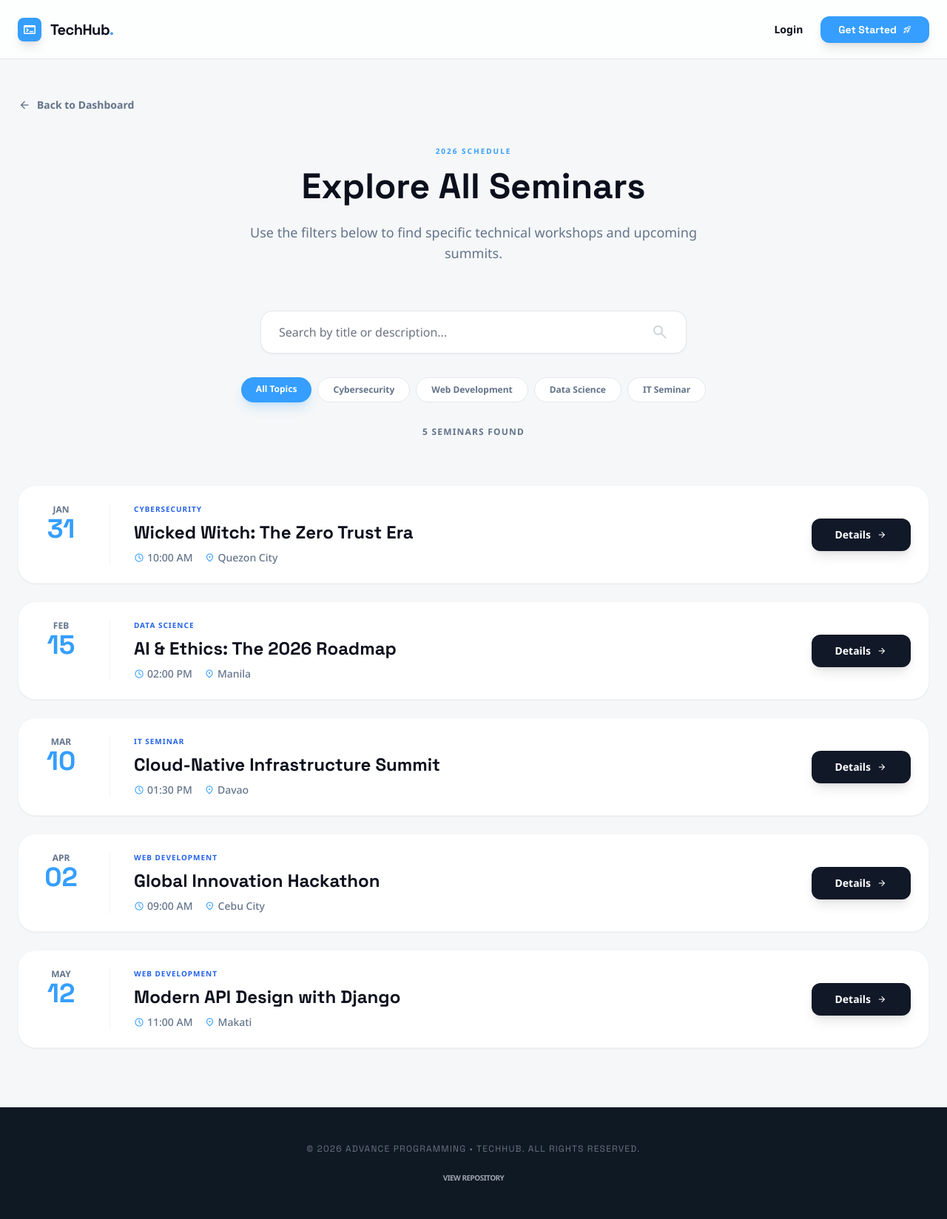
After one commit to qkgalias/events_management, a Django app: page /schedule/ in a window 1280 px wide. The commit adds this page. Shown: the whole page at 74% size. Run offline with Django 4.2, Linux system fonts and the light colour scheme; data comes from the database, SQL or seed files in the repository; some libraries are stand-ins or nearby versions.

Commit message:
feat: implement contextual navigation and persistent UI state management
Comprehensive update to enhance user experience through smart navigation and layout stability.

```diff
--- /dev/null
+++ b/events/templates/events/full_schedule.html
@@ -0,0 +1,208 @@
+{% load static %}
+<!DOCTYPE html>
+<html class="light scroll-smooth" lang="en">
+<head>
+    <meta charset="utf-8"/>
+    <meta content="width=device-width, initial-scale=1.0" name="viewport"/>
+    <title>Full Schedule - TechHub</title>
+
+    <link rel="preconnect" href="https://fonts.googleapis.com"/>
+    <link rel="preconnect" href="https://fonts.gstatic.com" crossorigin/>
+    <link href="https://fonts.googleapis.com/css2?family=Space+Grotesk:wght@300;400;500;600;700;900&family=Noto+Sans:wght@400;500;600;700&display=swap" rel="stylesheet"/>
+    <link href="https://fonts.googleapis.com/css2?family=Material+Symbols+Outlined:wght,FILL@100..700,0..1&display=swap" rel="stylesheet"/>
+
+    <script src="https://cdn.tailwindcss.com?plugins=forms,container-queries"></script>
+    <script>
+        tailwind.config = {
+            theme: {
+                extend: {
+                    colors: {
+                        primary: "#359EFF",
+                        "background-dark": "#0f1923",
+                        "text-main": "#0c101d",
+                        "text-muted": "#64748b"
+                    },
+                    fontFamily: { display: "Space Grotesk", body: ["Noto Sans", "sans-serif"] }
+                }
+            }
+        };
+    </script>
+    <link rel="stylesheet" href="{% static 'events/css/cstmr_dashb.css' %}">
+</head>
+
+<body class="bg-[#f5f7f8] antialiased font-body min-h-screen flex flex-col">
+
+    <nav id="main-nav" class="fixed top-0 w-full z-50 bg-white/80 backdrop-blur-md border-b border-gray-200 h-20 flex items-center transition-all duration-500">
+        <div class="max-w-7xl mx-auto px-6 w-full flex justify-between items-center">
+            <div class="flex items-center gap-3">
+                <div class="w-8 h-8 bg-primary rounded-lg flex items-center justify-center text-white shadow-lg">
+                    <span class="material-symbols-outlined text-xl">terminal</span>
+                </div>
+                <h1 class="font-display font-bold text-xl tracking-tight text-text-main">TechHub<span class="text-primary">.</span></h1>
+            </div>
+
+            <div class="flex items-center gap-6">
+                {% if user.is_authenticated %}
+                    <div class="hidden md:flex flex-col items-end">
+                        <span class="text-[10px] uppercase tracking-widest text-text-muted font-bold">Authenticated</span>
+                        <a href="{% url 'profile_dashboard' %}" class="text-sm font-bold text-text-main hover:text-primary transition-colors underline decoration-primary/30 underline-offset-4 decoration-2">
+                            {{ user.username }}
+                        </a>
+                    </div>
+                    <form action="{% url 'logout' %}" method="post" class="flex items-center">
+                        {% csrf_token %}
+                        <button type="submit" class="flex items-center gap-1 text-red-500 font-bold text-sm hover:text-red-700 transition-colors">
+                            <span class="material-symbols-outlined text-sm">logout</span> Logout
+                        </button>
+                    </form>
+                {% else %}
+                    <a href="{% url 'login' %}" class="text-sm font-bold text-text-main hover:text-primary transition-colors">Login</a>
+                    <a href="{% url 'signup' %}" class="px-6 py-2 bg-primary text-white rounded-xl font-display font-bold text-sm shadow-lg hover:scale-105 transition-all inline-flex items-center gap-2">
+                        Get Started <span class="material-symbols-outlined text-xs">rocket_launch</span>
+                    </a>
+                {% endif %}
+            </div>
+        </div>
+    </nav>
+
+    <main class="max-w-7xl mx-auto px-6 pt-32 pb-20 flex-grow w-full">
+
+        <div class="mb-10">
+            <a href="{% url 'customer_dashboard' %}"
+               class="group inline-flex items-center gap-2 text-sm font-bold text-text-muted hover:text-primary transition-colors">
+                <span class="material-symbols-outlined text-lg group-hover:-translate-x-1 transition-transform">arrow_back</span>
+                Back to Dashboard
+            </a>
+        </div>
+
+        <header class="mb-16 text-center max-w-2xl mx-auto">
+            <span class="text-primary font-bold text-[10px] tracking-[0.2em] uppercase mb-4 block">2026 Schedule</span>
+            <h1 class="font-display font-black text-5xl text-text-main mb-6">Explore All Seminars</h1>
+            <p class="text-text-muted text-lg">Use the filters below to find specific technical workshops and upcoming summits.</p>
+        </header>
+
+        <section class="mb-16 space-y-8">
+            <div class="max-w-xl mx-auto">
+                <form id="search-form" method="GET" action="{% url 'full_schedule' %}" class="relative flex items-center">
+                    <input type="text"
+                           name="search"
+                           id="search-input"
+                           value="{{ search_query }}"
+                           placeholder="Search by title or description..."
+                           oninput="this.form.submit()"
+                           class="w-full px-6 py-4 rounded-2xl border border-gray-200 focus:ring-2 focus:ring-primary focus:border-transparent outline-none transition-all shadow-sm pr-16"
+                           {% if search_query %} autofocus {% endif %}>
+                    <span class="material-symbols-outlined absolute right-6 text-gray-300">search</span>
+                </form>
+
+                {% if search_query or selected_category %}
+                <div class="flex justify-center mt-4">
+                    <a href="{% url 'full_schedule' %}"
+                       onclick="localStorage.setItem('forceFocus', 'true')"
+                       class="flex items-center gap-1 text-xs font-bold text-red-500 hover:text-red-700 transition-colors">
+                        <span class="material-symbols-outlined text-sm">close</span> Clear All Filters
+                    </a>
+                </div>
+                {% endif %}
+            </div>
+
+            <div class="flex flex-wrap justify-center gap-2">
+                <a href="{% url 'full_schedule' %}"
+                   class="px-5 py-2 rounded-full text-xs font-bold transition-all {% if not selected_category %}bg-primary text-white shadow-lg shadow-primary/20{% else %}bg-white border border-gray-200 text-text-muted hover:border-primary hover:text-primary{% endif %}">
+                    All Topics
+                </a>
+                {% for cat in categories %}
+                <a href="{% url 'full_schedule' %}?category={{ cat }}{% if search_query %}&search={{ search_query }}{% endif %}"
+                   class="px-5 py-2 rounded-full text-xs font-bold transition-all {% if selected_category == cat %}bg-primary text-white shadow-lg shadow-primary/20{% else %}bg-white border border-gray-200 text-text-muted hover:border-primary hover:text-primary{% endif %}">
+                    {{ cat }}
+                </a>
+                {% endfor %}
+            </div>
+
+            <div class="text-center text-xs font-bold text-text-muted uppercase tracking-widest">
+                {{ events.count }} seminar{{ events.count|pluralize }} found
+            </div>
+        </section>
+
+        <div class="space-y-6">
+            {% for event in events %}
+            <article class="relative flex flex-col md:flex-row bg-white rounded-3xl p-6 border border-gray-100 shadow-sm group transition-all hover:-translate-y-1 hover:shadow-xl hover:shadow-primary/5 cursor-pointer">
+
+                {% if user.is_authenticated and event.id in registered_event_ids %}
+                <div class="absolute top-0 left-0 w-1.5 h-full bg-green-500 rounded-l-3xl"></div>
+                {% endif %}
+
+                <div class="flex-shrink-0 flex md:flex-col items-center justify-center md:justify-start min-w-[100px] border-b md:border-b-0 md:border-r border-gray-100 pb-4 md:pb-0 md:pr-8 mb-4 md:mb-0 gap-2 md:gap-0">
+                    <div class="text-xs font-bold text-text-muted uppercase">{{ event.date|date:"M" }}</div>
+                    <div class="text-4xl font-black text-primary font-display leading-none">{{ event.date|date:"d" }}</div>
+                </div>
+
+                <div class="flex-1 md:px-8 text-center md:text-left">
+                    <div class="flex flex-wrap justify-center md:justify-start items-center gap-3 mb-2">
+                        <span class="text-blue-600 font-bold text-[10px] uppercase tracking-widest">{{ event.category }}</span>
+                        {% if user.is_authenticated and event.id in registered_event_ids %}
+                            <span class="flex items-center gap-1 text-green-600 text-[10px] font-bold uppercase tracking-wider">
+                                <span class="material-symbols-outlined text-[14px]">verified</span> Enrolled
+                            </span>
+                        {% endif %}
+                    </div>
+                    <h3 class="font-display font-bold text-2xl text-text-main mb-2 group-hover:text-primary transition-colors">{{ event.title|capfirst }}</h3>
+                    <div class="flex flex-wrap justify-center md:justify-start gap-4 text-sm text-text-muted">
+                        <span class="flex items-center gap-1 font-medium"><span class="material-symbols-outlined text-sm text-primary">schedule</span> {{ event.time|time:"h:i A" }}</span>
+                        <span class="flex items-center gap-1 font-medium"><span class="material-symbols-outlined text-sm text-primary">location_on</span> {{ event.location }}</span>
+                    </div>
+                </div>
+
+                <div class="flex-shrink-0 flex items-center justify-center mt-6 md:mt-0">
+                    <a href="{% url 'event_detail' event.id %}" class="px-8 py-3 bg-gray-900 text-white rounded-xl font-bold text-sm hover:bg-primary transition-all shadow-lg flex items-center gap-2">
+                        Details <span class="material-symbols-outlined text-sm">arrow_forward</span>
+                    </a>
+                </div>
+            </article>
+            {% empty %}
+            <div class="text-center py-40 bg-white rounded-3xl border-2 border-dashed border-gray-200">
+                <span class="material-symbols-outlined text-6xl text-gray-200 mb-4">search_off</span>
+                <p class="text-text-muted font-medium">No seminars match your search or filters.</p>
+                <a href="{% url 'full_schedule' %}" onclick="localStorage.setItem('forceFocus', 'true')" class="text-primary font-bold hover:underline mt-2 inline-block">Reset filters</a>
+            </div>
+            {% endfor %}
+        </div>
+    </main>
+
+    <footer class="bg-background-dark text-white py-12 mt-auto">
+        <div class="max-w-7xl mx-auto px-6 flex flex-col items-center gap-6">
+            <p class="text-gray-500 text-xs tracking-widest uppercase font-display text-center">
+                © 2026 Advance Programming • TechHub. All rights reserved.
+            </p>
+            <a href="https://github.com/qkgalias/events_management" target="_blank" class="flex items-center gap-2 text-gray-400 hover:text-white transition-colors">
+                <span class="text-[10px] font-bold tracking-tighter uppercase">View Repository</span>
+            </a>
+        </div>
+    </footer>
+
+    <script>
+        const searchInput = document.getElementById('search-input');
+
+        if (searchInput) {
+            searchInput.addEventListener('input', () => {
+                sessionStorage.setItem('searchActive', 'true');
+            });
+        }
+
+        window.onload = () => {
+            const isSearchActive = sessionStorage.getItem('searchActive');
+            const forceFocus = localStorage.getItem('forceFocus');
+
+            if (isSearchActive === 'true' || forceFocus === 'true') {
+                if (searchInput) {
+                    searchInput.focus();
+                    const val = searchInput.value;
+                    searchInput.setSelectionRange(val.length, val.length);
+                }
+                sessionStorage.removeItem('searchActive');
+                localStorage.removeItem('forceFocus');
+            }
+        };
+    </script>
+</body>
+</html>
--- a/events/urls.py
+++ b/events/urls.py
@@ -4,6 +4,7 @@ from . import views
 urlpatterns = [
     path('', views.customer_dashboard, name='customer_dashboard'), # Public Homepage
     path('dashboard/redirect/', views.dashboard_redirect, name='dashboard_redirect'), # Logic Controller for post-login
+    path('schedule/', views.full_schedule, name='full_schedule'), # Full Schedule View
     path('event/<int:event_id>/', views.event_detail, name='event_detail'), # Event Details
     path('join/<int:event_id>/', views.join_event, name='join_event'), # Registration (login required)
     path('profile/', views.profile_dashboard, name='profile_dashboard'), # User Profile Dashboard
--- a/events/views.py
+++ b/events/views.py
@@ -11,8 +11,10 @@ def dashboard_redirect(request):
 
 def customer_dashboard(request):
     """The public landing page showing all seminars."""
+    # Reset origin tracking when on the main landing page
+    request.session['detail_origin'] = 'dashboard'
+
     events = Event.objects.all()
-    # Create a list of event IDs the user is registered for
     registered_event_ids = []
     if request.user.is_authenticated:
         registered_event_ids = list(Registration.objects.filter(
@@ -21,20 +23,59 @@ def customer_dashboard(request):
 
     return render(request, 'events/customer_dashboard.html', {
         'events': events,
-        'registered_event_ids': registered_event_ids # Pass this list to the template
+        'registered_event_ids': registered_event_ids
+    })
+
+def full_schedule(request):
+    """View to display all upcoming seminars with search and category filtering."""
+    # Track that the user is viewing the full schedule list
+    request.session['detail_origin'] = 'schedule'
+
+    events = Event.objects.all().order_by('date', 'time')
+
+    search_query = request.GET.get('search', '')
+    category_filter = request.GET.get('category')
+
+    if search_query:
+        events = events.filter(title__icontains=search_query) | events.filter(description__icontains=search_query)
+
+    if category_filter:
+        events = events.filter(category=category_filter)
+
+    registered_event_ids = []
+    if request.user.is_authenticated:
+        registered_event_ids = list(Registration.objects.filter(
+            user=request.user
+        ).values_list('event_id', flat=True))
+
+    categories = Event.objects.values_list('category', flat=True).distinct()
+
+    return render(request, 'events/full_schedule.html', {
+        'events': events,
+        'categories': categories,
+        'selected_category': category_filter,
+        'search_query': search_query,
+        'registered_event_ids': registered_event_ids
     })
 
 def event_detail(request, event_id):
     """Public detail view for specific seminars."""
     event = get_object_or_404(Event, id=event_id)
-    # Check if this specific user is registered for this specific event
+
+    # Save exact URL so Profile can return here if clicked
+    request.session['last_event_detail'] = request.path
+
+    # Check origin for breadcrumbs (Dashboard vs Schedule)
+    origin = request.session.get('detail_origin', 'dashboard')
+
     is_registered = False
     if request.user.is_authenticated:
         is_registered = Registration.objects.filter(user=request.user, event=event).exists()
 
     return render(request, 'events/event_detail.html', {
         'event': event,
-        'is_registered': is_registered
+        'is_registered': is_registered,
+        'origin': origin
     })
 
 @login_required
@@ -51,6 +92,20 @@ def join_event(request, event_id):
 
 @login_required
 def profile_dashboard(request):
+    """User profile dashboard with dynamic back-navigation logic."""
+    referer = request.META.get('HTTP_REFERER', '')
+
+    # 1. Logic to determine where the 'Back' button should point
+    if 'event/' in referer and 'last_event_detail' in request.session:
+        # User arrived while viewing a specific event detail page
+        request.session['detail_origin'] = 'event_detail'
+    elif 'schedule/' in referer:
+        # User arrived while browsing the full schedule list
+        request.session['detail_origin'] = 'schedule'
+    else:
+        # User arrived from the main dashboard
+        request.session['detail_origin'] = 'dashboard'
+
     my_registrations = Registration.objects.filter(user=request.user).select_related('event')
     return render(request, 'events/profile_dashboard.html', {
         'my_registrations': my_registrations
```
Also changed, not shown: events/templates/events/customer_dashboard.html (+38 -7 lines), events/templates/events/event_detail.html (+22 -5 lines), events/templates/events/profile_dashboard.html (+29 -7 lines).
